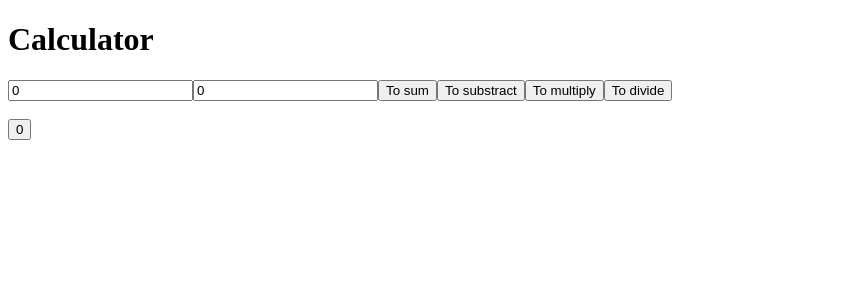
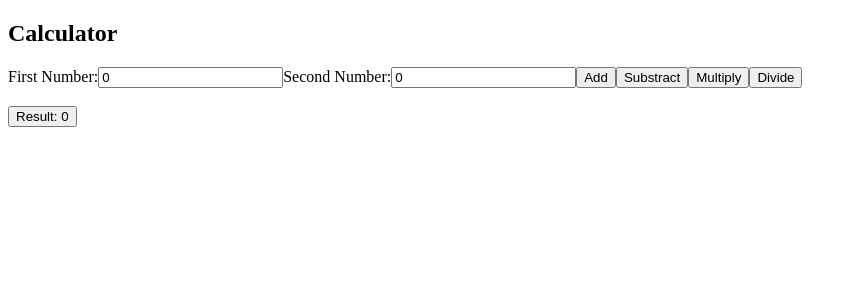
Before and after one commit to muriisantuss/calculator2.0, an Angular app: page / in a window 1280 px wide. Shown: the top 300 px of the page, without its empty margins (0-857 px from the left). Built offline with nearby package versions, Linux system fonts and the light colour scheme.

Commit message:
Improved HTML semantics and updated translations

```diff
--- a/src/app/app.component.html
+++ b/src/app/app.component.html
@@ -1,2 +1,2 @@
-<h1>{{title}}</h1>
+
 <app-fullname></app-fullname>
--- a/src/app/fullname/fullname.component.html
+++ b/src/app/fullname/fullname.component.html
@@ -1,11 +1,22 @@
-<form>
-  <input type="number" [(ngModel)]="n1" name="To show number" />
-  <input type="number" [(ngModel)]="n2" name="To show number" />
-  <button (click)="calculator(1)">To sum</button>
-  <button (click)="calculator(2)">To substract</button>
-  <button (click)="calculator(3)">To multiply</button>
-  <button (click)="calculator(4)">To divide</button>
+<main>
+  <section>
+    <header>
+      <h1>Calculator</h1>
+    </header>
+    <form>
+      <label for="number1">First Number:</label>
+      <input type="number" [(ngModel)]="n1" name="number1" />
 
-  <br /><br />
-  <button>{{ sum }}</button>
-</form>
+      <label for="number2">Second Number:</label>
+      <input type="number" [(ngModel)]="n2" name="number2" />
+
+      <button (click)="calculator(1)">Add</button>
+      <button (click)="calculator(2)">Substract</button>
+      <button (click)="calculator(3)">Multiply</button>
+      <button (click)="calculator(4)">Divide</button>
+
+      <br /><br />
+      <button>Result: {{ sum }}</button>
+    </form>
+  </section>
+</main>
```
